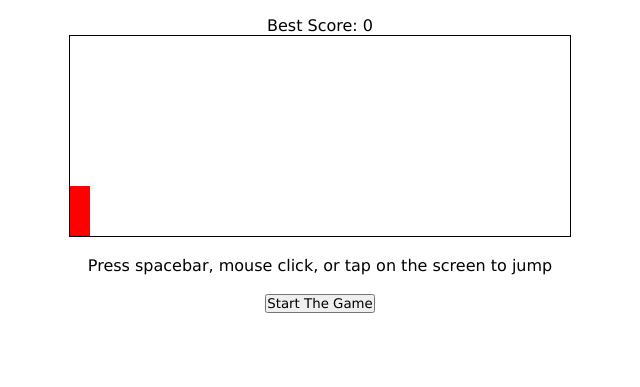
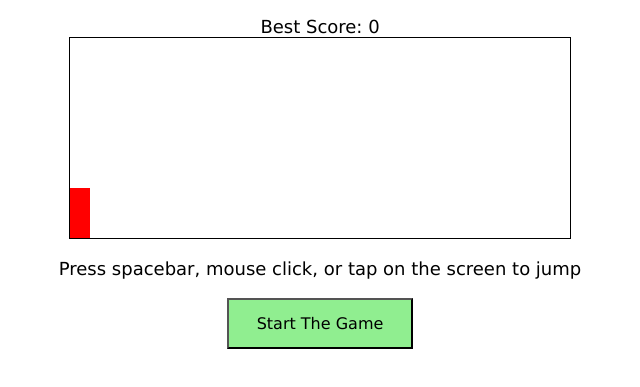
Before and after one commit to GGoldie/block-hop, a plain HTML site: page index.html in a window 1280 px wide. Shown: the part 41-428 px from the top of the page, without its empty margins (320-960 px from the left). Drawn offline with Linux system fonts and the light colour scheme.

Commit message:
Update style.css

```diff
--- a/style.css
+++ b/style.css
@@ -42,6 +42,15 @@
     0%{left: 500px}
     100%{left: -20px}
 }
-p,h1{
+p{
+    text-align: center;
+    font-size: 18px;
+}
+h1 {
     text-align: center;
 }
+#btn {
+    background-color: lightgreen;
+    padding: 14px 28px;
+    font-size: 16px;
+}
```
